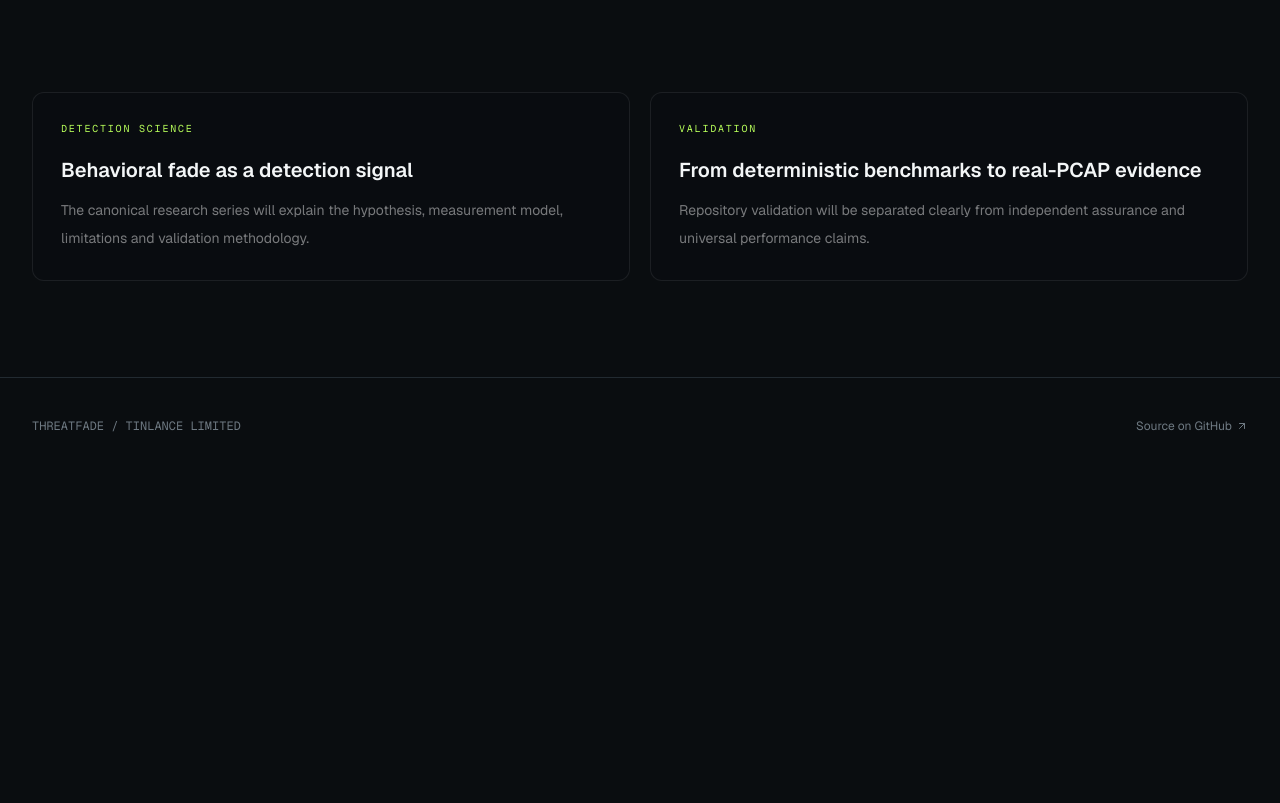
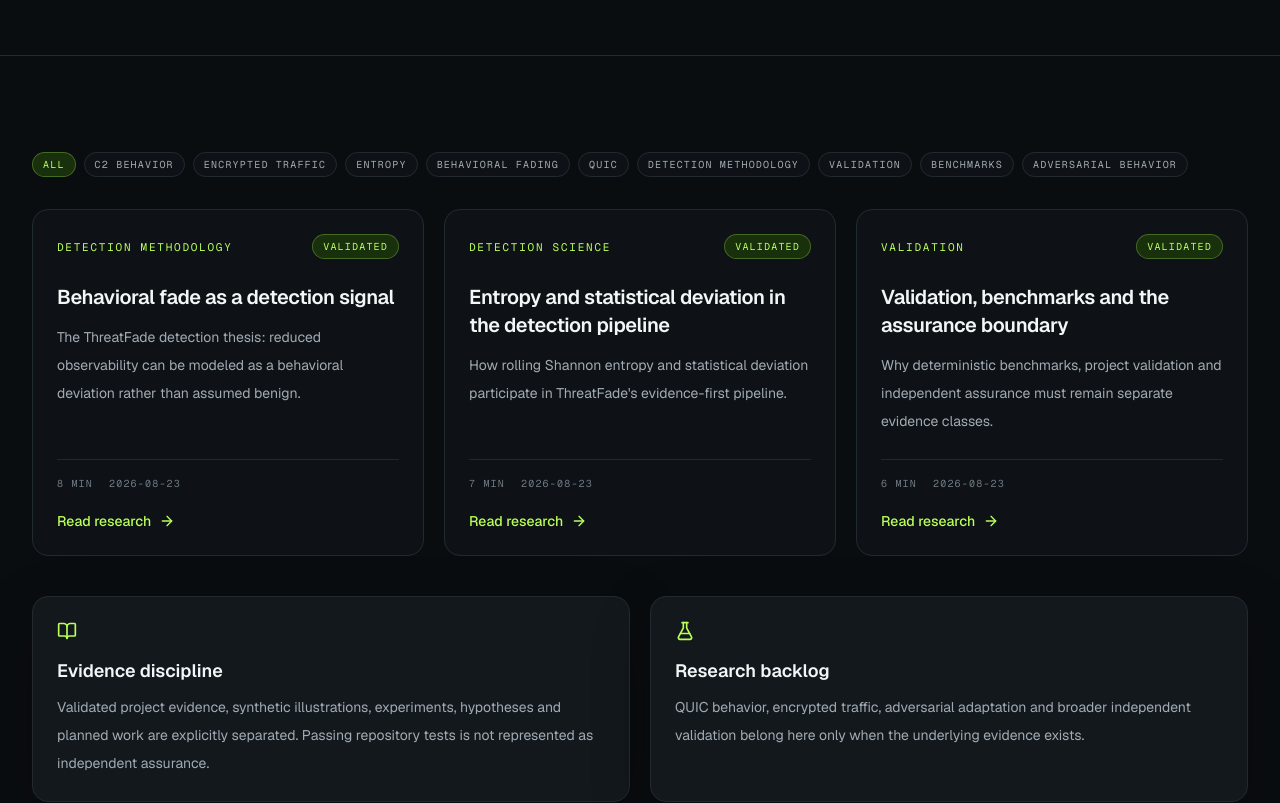
Before and after one commit to LloydCoder/tinlance-threatfade-web, a Next.js app: page /research in a window 1280 px wide. Shown: the part 540-1343 px from the top of the page. Before the commit the page ends 1014 px from the top, so only its background shows below. Built offline with nearby package versions, Linux system fonts and the light colour scheme.

Commit message:
feat(research): build first-class research index

```diff
--- a/app/research/page.tsx
+++ b/app/research/page.tsx
@@ -1,5 +1,24 @@
+import Link from "next/link";
+import { ArrowRight, BookOpen, FlaskConical } from "lucide-react";
 import { PageShell } from "@/components/layout/page-shell";
+import { TfBadge, TfLabel, TfPanel } from "@/components/ui/tf-primitives";
+import { researchArticles, researchCategories } from "@/content/research";
+
+export const metadata = { title: "Research", description: "ThreatFade technical research, detection methodology, validation and evidence." };
 
 export default function ResearchPage() {
-  return <PageShell eyebrow="Research" title="The evidence behind the detector." description="A research-grade publication surface for detection methodology, validation, benchmarks, experiments and the boundaries of what ThreatFade can currently claim."><div className="grid gap-5 md:grid-cols-2"><article className="rounded-xl border border-white/8 bg-[#090c10] p-7"><div className="font-mono text-[10px] uppercase tracking-[0.18em] text-[#b8ff5a]">Detection science</div><h2 className="mt-5 text-xl font-semibold">Behavioral fade as a detection signal</h2><p className="mt-3 text-sm leading-7 text-white/45">The canonical research series will explain the hypothesis, measurement model, limitations and validation methodology.</p></article><article className="rounded-xl border border-white/8 bg-[#090c10] p-7"><div className="font-mono text-[10px] uppercase tracking-[0.18em] text-[#b8ff5a]">Validation</div><h2 className="mt-5 text-xl font-semibold">From deterministic benchmarks to real-PCAP evidence</h2><p className="mt-3 text-sm leading-7 text-white/45">Repository validation will be separated clearly from independent assurance and universal performance claims.</p></article></div></PageShell>;
+  return <PageShell eyebrow="Research" title="Evidence, methodology and the limits of the evidence." description="A technical publication surface for detection science, validation, benchmarks and adversarial behavior. Research is labeled by evidence status so readers can distinguish what has been validated from what remains experimental or planned.">
+    <div className="mb-8 flex flex-wrap gap-2" aria-label="Research taxonomy">{researchCategories.map((category) => <TfBadge key={category} tone={category === "All" ? "signal" : "neutral"}>{category}</TfBadge>)}</div>
+    <div className="grid gap-5 lg:grid-cols-3">{researchArticles.map((article) => <article key={article.slug} className="tf-panel flex flex-col p-6 transition-colors hover:border-[var(--tf-line-strong)]">
+      <div className="flex items-center justify-between gap-3"><TfLabel>{article.category}</TfLabel><TfBadge tone={article.status === "validated" ? "signal" : "warning"}>{article.status}</TfBadge></div>
+      <h2 className="mt-6 text-xl font-semibold tracking-[-0.02em]">{article.title}</h2>
+      <p className="mt-3 flex-1 text-sm leading-7 text-[var(--tf-text-muted)]">{article.description}</p>
+      <div className="mt-6 flex items-center gap-4 border-t border-[var(--tf-line)] pt-4 font-mono text-[10px] uppercase tracking-[0.12em] text-[var(--tf-text-subtle)]"><span>{article.readingTime}</span><span>{article.published}</span></div>
+      <Link className="mt-5 inline-flex items-center gap-2 text-sm font-medium text-[var(--tf-signal)]" href={`/research/${article.slug}`}>Read research <ArrowRight className="size-4" /></Link>
+    </article>)}</div>
+    <div className="mt-10 grid gap-5 md:grid-cols-2">
+      <TfPanel raised className="p-6"><BookOpen className="size-5 text-[var(--tf-signal)]" /><h2 className="mt-4 text-lg font-semibold">Evidence discipline</h2><p className="mt-2 text-sm leading-7 text-[var(--tf-text-muted)]">Validated project evidence, synthetic illustrations, experiments, hypotheses and planned work are explicitly separated. Passing repository tests is not represented as independent assurance.</p></TfPanel>
+      <TfPanel raised className="p-6"><FlaskConical className="size-5 text-[var(--tf-signal)]" /><h2 className="mt-4 text-lg font-semibold">Research backlog</h2><p className="mt-2 text-sm leading-7 text-[var(--tf-text-muted)]">QUIC behavior, encrypted traffic, adversarial adaptation and broader independent validation belong here only when the underlying evidence exists.</p></TfPanel>
+    </div>
+  </PageShell>;
 }
```
